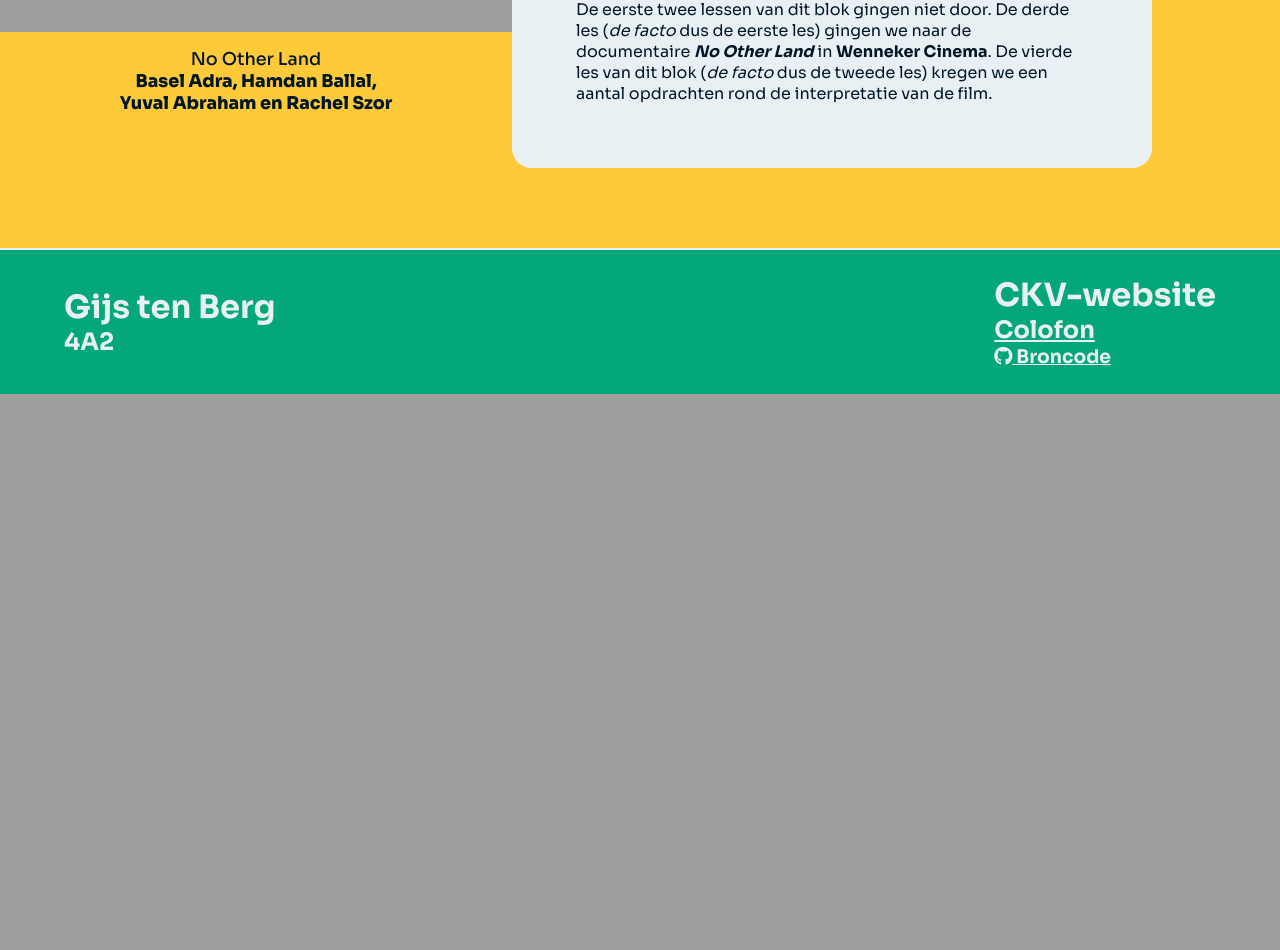
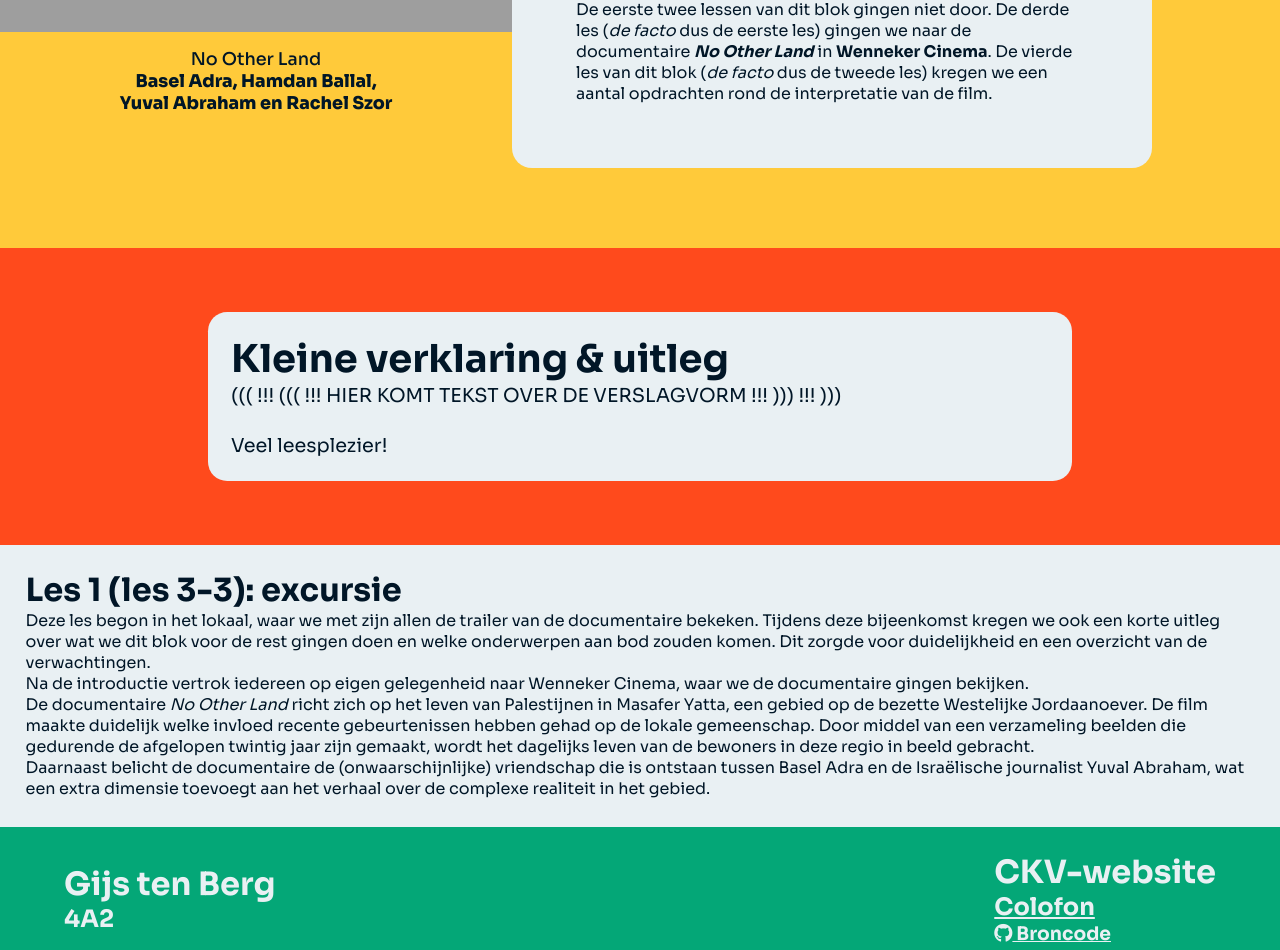
Before and after one commit to Gijs6/ckv, a Flask app: page /gijsckv/blok-3 in a window 1280 px wide. Shown: the part 1282-2232 px from the top of the page. Before the commit the page ends 1676 px from the top, so only its background shows below. Run offline with Flask 3, Linux system fonts and the light colour scheme; some libraries are stand-ins or nearby versions; grey boxes are pictures that could not be loaded.

Commit message:
Further working blok 3 and fixing margin, padding, box-sizing

```diff
--- a/static/styles/ckvbasis.css
+++ b/static/styles/ckvbasis.css
@@ -10,6 +10,12 @@
     --dblauw: #28589A;
 }
 
+* {
+    margin: 0;
+    padding: 0;
+    box-sizing: border-box;
+}
+
 body {
     display: flex;
     flex-direction: row;
@@ -18,10 +24,6 @@ body {
     height: 100vh;
     font-family: Sora, sans-serif;
     color: var(--zwart);
-}
-
-h1, h2, h3, p, ul {
-    margin: 0;
 }
 
 
@@ -39,7 +41,6 @@ h1, h2, h3, p, ul {
     top: 0;
     z-index: 100000;
     border-right: 2px var(--wit) solid;
-    box-sizing: border-box;
     padding: 1%;
     height: 100%;
     gap: 3%;
--- a/static/styles/ckvblokpaginas.css
+++ b/static/styles/ckvblokpaginas.css
@@ -77,7 +77,6 @@
     background: var(--wit);
     border-radius: 20px;
     width: 50%;
-    box-sizing: border-box;
     margin-right: 10%;
 }
 
@@ -89,7 +88,6 @@
     text-align: center;
     padding-top: 2vh;
     width: 40%;
-    box-sizing: border-box;
 }
 
 .alginfo-kunstwerk {
@@ -127,10 +125,10 @@
 }
 
 .kunstwerktabelkunstwerkfotos img {
-    width: 20vh;
+    width: 10vw;
     object-fit: cover;
-    aspect-ratio: 3/5;
     flex-grow: 1;
+    aspect-ratio: 3 / 5;
 }
 
 .kunstwerktabelkunstwerk {
@@ -148,7 +146,8 @@
     justify-content: space-between;
     align-items: stretch;
     gap: 10px;
-    max-width: 60%;
+    max-width: 50%;
+    flex-wrap: wrap;
 }
 
 .kunstwtab-kunstwerk, .collageviminfo-kunstwerk {
@@ -232,5 +231,4 @@
     position: absolute;
     height: 100%;
     width: 100%;
-    box-sizing: border-box;
 }
--- a/templates/ckvb1.html
+++ b/templates/ckvb1.html
@@ -52,8 +52,8 @@
             <p>
                 De informatie op deze pagina is erg verspreid, omdat ik deze pagina op verschillende momenten tijdens het blok en na het blok heb gebouwd. Alle informatie is echter aanwezig!<br>
                 Hieronder ziet u eerst een overzicht van alle lessen, met uitleg wat ik die les heb gedaan, foto's van het maakproces en mijn eigen werken (per les). Daarna volgt het tussenverslag.<br>
-                De inhoud van het tussenverslag is echter niet gelimiteerd tot dat specifieke onderdeel. Aangezien zowel de rest van de inhoud van deze pagina als het groepsverslag ook door mij zijn geschreven, lijkt het passend om deze elementen te <b><i>betrekken</i></b> bij de inhoud van het tussenverslag.
-                <br><br>
+                De inhoud van het tussenverslag is echter niet gelimiteerd tot dat specifieke onderdeel. Aangezien zowel de rest van de inhoud van deze pagina als het groepsverslag ook door mij zijn geschreven, lijkt het passend om deze elementen te <b><i>betrekken</i></b> bij de inhoud van het tussenverslag.<br>
+                <br>
                 Veel leesplezier!
             </p>
         </div>
--- a/templates/ckvb3.html
+++ b/templates/ckvb3.html
@@ -39,4 +39,30 @@
             </div>
         </div>
     </div>
+
+
+
+    <div class="paginablok kleurvak-buiten rood">
+        <div class="textblok kleurvak-binnen textleft">
+            <h1>Kleine verklaring & uitleg</h1>
+            <p>
+                ((( !!! ((( !!! HIER KOMT TEKST OVER DE VERSLAGVORM !!! ))) !!! )))<br>
+                <br>
+                Veel leesplezier!
+            </p>
+        </div>
+    </div>
+
+
+    <div class="paginablok verslagtekst">
+        <div class="verslagtekst-voorwoordje">
+            <h1>Les 1 (les 3-3): excursie</h1>
+            <p>
+                Deze les begon in het lokaal, waar we met zijn allen de trailer van de documentaire bekeken. Tijdens deze bijeenkomst kregen we ook een korte uitleg over wat we dit blok voor de rest gingen doen en welke onderwerpen aan bod zouden komen. Dit zorgde voor duidelijkheid en een overzicht van de verwachtingen.<br>
+                Na de introductie vertrok iedereen op eigen gelegenheid naar Wenneker Cinema, waar we de documentaire gingen bekijken.<br>
+                De documentaire <i>No Other Land</i> richt zich op het leven van Palestijnen in Masafer Yatta, een gebied op de bezette Westelijke Jordaanoever. De film maakte duidelijk welke invloed recente gebeurtenissen hebben gehad op de lokale gemeenschap. Door middel van een verzameling beelden die gedurende de afgelopen twintig jaar zijn gemaakt, wordt het dagelijks leven van de bewoners in deze regio in beeld gebracht.<br>
+                Daarnaast belicht de documentaire de (onwaarschijnlijke) vriendschap die is ontstaan tussen Basel Adra en de Israëlische journalist Yuval Abraham, wat een extra dimensie toevoegt aan het verhaal over de complexe realiteit in het gebied.
+            </p>
+        </div>
+    </div>
 {% endblock %}
```
Also changed, not shown: static/styles/ckverror.css (+6 -1 lines).
